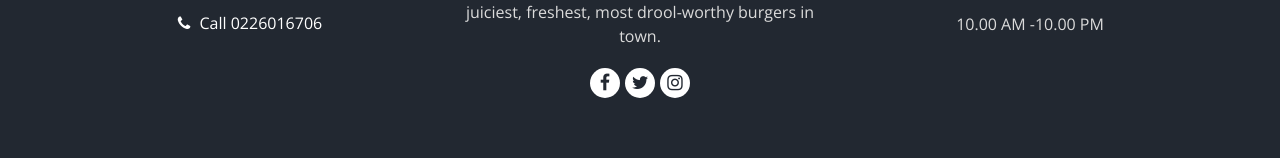
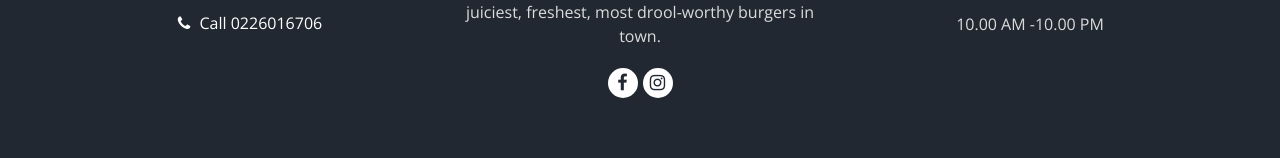
Before and after one commit to Bob17081806/fusionburger, a plain HTML site: page index.html in a window 1280 px wide. Shown: the part 3747-3905 px from the top of the page. Drawn offline with nearby package versions, Linux system fonts and the light colour scheme; some packages are replaced by stand-ins of ours.

Commit message:
Add files via upload

```diff
--- a/index.html
+++ b/index.html
@@ -1085,13 +1085,11 @@
               The wait is OVER! Fusion Burger is dropping the juiciest, freshest, most drool-worthy burgers in town.
             </p>
             <div class="footer_social">
-              <a href="">
+              <a href="https://www.facebook.com/fusionburger25">
                 <i class="fa fa-facebook" aria-hidden="true"></i>
               </a>
-              <a href="">
-                <i class="fa fa-twitter" aria-hidden="true"></i>
-              </a>
-              <a href="">
+
+              <a href="https://www.instagram.com/fusionburger25/#">
                 <i class="fa fa-instagram" aria-hidden="true"></i>
               </a>
 
```
